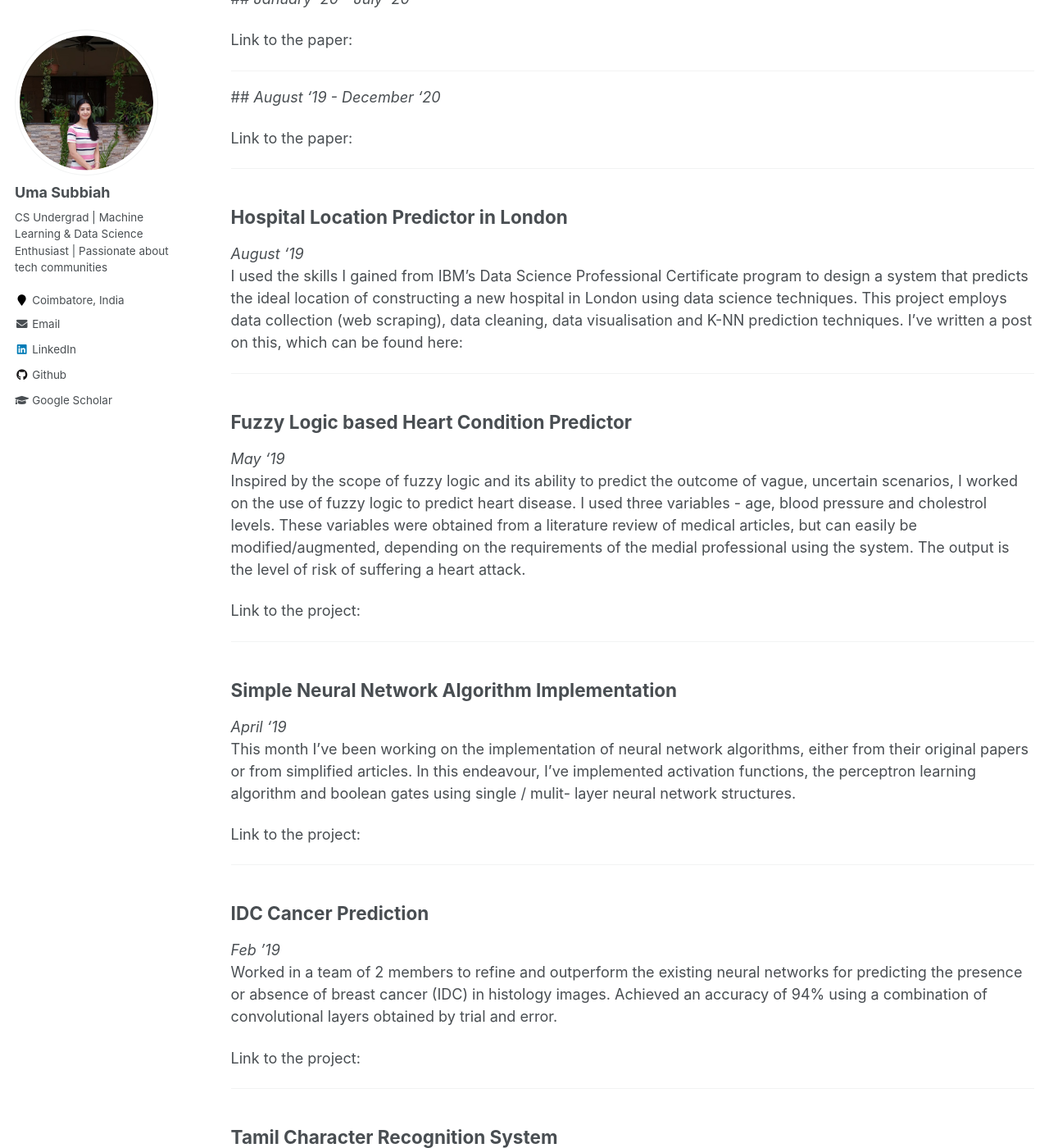
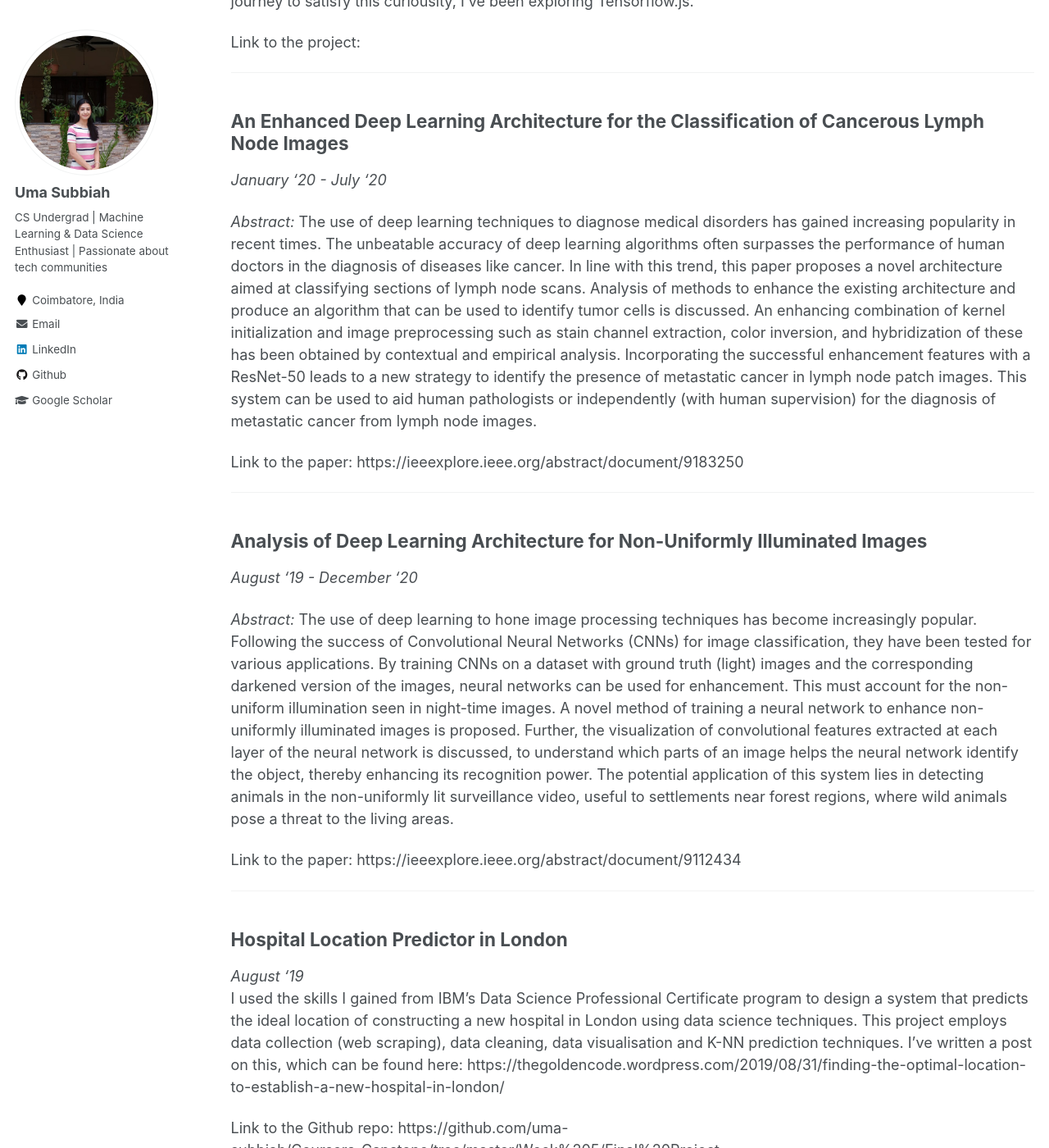
Before and after one commit to uma-subbiah/uma-subbiah.github.io, a Jekyll site: the page built from _pages/projects.md, in a window 1280 px wide and 1400 px high, scrolled down 372 px. Shown: the whole window at 82% size. Built offline with Jekyll 4.4.1, drawn with Linux system fonts in a browser that asks for light colours; some of the changed text lies outside the part shown.

Commit message:
Added relevant links

```diff
--- a/_pages/projects.md
+++ b/_pages/projects.md
@@ -9,38 +9,44 @@ redirect_from:
 <hr>
 
 
-##
+##  using Tensorflow.js
 _September '20_
 <br>
 
 In July 2020, I passed the Tensorflow Developer Certificate program. This exciting exam (and the preparatory course) left me hungry for more. I've been curious about the use of Tensorflow for different platforms, and on the journey to satisfy this curiousity, I've been exploring Tensorflow.js.
-Link to the paper:
+
+Link to the project:
+
+<hr>
+
+## An Enhanced Deep Learning Architecture for the Classification of Cancerous Lymph Node Images
+_January '20 - July '20_
+<br>
+
+*Abstract:* The use of deep learning techniques to diagnose medical disorders has gained increasing popularity in recent times. The unbeatable accuracy of deep learning algorithms often surpasses the performance of human doctors in the diagnosis of diseases like cancer. In line with this trend, this paper proposes a novel architecture aimed at classifying sections of lymph node scans. Analysis of methods to enhance the existing architecture and produce an algorithm that can be used to identify tumor cells is discussed. An enhancing combination of kernel initialization and image preprocessing such as stain channel extraction, color inversion, and hybridization of these has been obtained by contextual and empirical analysis. Incorporating the successful enhancement features with a ResNet-50 leads to a new strategy to identify the presence of metastatic cancer in lymph node patch images. This system can be used to aid human pathologists or independently (with human supervision) for the diagnosis of metastatic cancer from lymph node images.
+
+Link to the paper: https://ieeexplore.ieee.org/abstract/document/9183250
+
+<hr>
+
+## Analysis of Deep Learning Architecture for Non-Uniformly Illuminated Images
+
+_August '19 - December '20_
+<br>
+
+*Abstract:* The use of deep learning to hone image processing techniques has become increasingly popular. Following the success of Convolutional Neural Networks (CNNs) for image classification, they have been tested for various applications. By training CNNs on a dataset with ground truth (light) images and the corresponding darkened version of the images, neural networks can be used for enhancement. This must account for the non-uniform illumination seen in night-time images. A novel method of training a neural network to enhance non-uniformly illuminated images is proposed. Further, the visualization of convolutional features extracted at each layer of the neural network is discussed, to understand which parts of an image helps the neural network identify the object, thereby enhancing its recognition power. The potential application of this system lies in detecting animals in the non-uniformly lit surveillance video, useful to settlements near forest regions, where wild animals pose a threat to the living areas.
+
+Link to the paper: https://ieeexplore.ieee.org/abstract/document/9112434
 
 <hr>
 
 
-##
-_January '20 - July '20_
-<br>
-
-Link to the paper:
-
-<hr>
-
-
-
-##
-_August '19 - December '20_
-<br>
-
-Link to the paper:
-
-<hr>
-
 ## Hospital Location Predictor in London
 _August '19_
 <br>
-I used the skills I gained from IBM's Data Science Professional Certificate program to design a system that predicts the ideal location of constructing a new hospital in London using data science techniques. This project employs data collection (web scraping), data cleaning, data visualisation and K-NN prediction techniques. I've written a post on this, which can be found here:
+I used the skills I gained from IBM's Data Science Professional Certificate program to design a system that predicts the ideal location of constructing a new hospital in London using data science techniques. This project employs data collection (web scraping), data cleaning, data visualisation and K-NN prediction techniques. I've written a post on this, which can be found here: https://thegoldencode.wordpress.com/2019/08/31/finding-the-optimal-location-to-establish-a-new-hospital-in-london/
+
+Link to the Github repo: https://github.com/uma-subbiah/Coursera_Capstone/tree/master/Week%205/Final%20Project
 
 <hr>
 
@@ -50,7 +56,7 @@ _May '19_
 <br>
 Inspired by the scope of fuzzy logic and its ability to predict the outcome of vague, uncertain scenarios, I worked on the use of fuzzy logic to predict heart disease. I used three variables - age, blood pressure and cholestrol levels. These variables were obtained from a literature review of medical articles, but can easily be modified/augmented, depending on the requirements of the medial professional using the system. The output is the level of risk of suffering a heart attack.
 
-Link to the project:
+Link to the project: https://github.com/uma-subbiah/Computational-Intelligence---Fuzzy-Systems/blob/master/Fuzzy_System_for_Determination_of_Risk_of_Heart_Attack-3TestCases.ipynb
 
 <hr>
 
@@ -59,7 +65,7 @@ _April '19_
 <br>
 This month I've been working on the implementation of neural network algorithms, either from their original papers or from simplified articles. In this endeavour, I've implemented activation functions, the perceptron learning algorithm and boolean gates using single / mulit- layer neural network structures.
 
-Link to the project:
+Link to the project: https://github.com/uma-subbiah/Computational-Intelligence---Neural-Networks
 
 <hr>
 
@@ -68,9 +74,9 @@ Link to the project:
 ## IDC Cancer Prediction
 _Feb ’19_
 <br>
-Worked in a team of 2 members to refine and outperform the existing neural networks for predicting the presence or absence of breast cancer (IDC) in histology images. Achieved an accuracy of 94% using a combination of convolutional layers obtained by trial and error.
+Worked in a team of 2 members to refine and outperform the existing neural networks for predicting the presence or absence of breast cancer (IDC) in histology images. Achieved an accuracy of 95.28% using a combination of convolutional layers obtained by trial and error. While I can't share the code, I've linked the project page on my portfolio below:
 
-Link to the project:
+Link to the project: https://thegoldencode.wordpress.com/2018/06/04/predicting-invasive-duct-carcinoma-using-cnns/
 
 <hr>
 
@@ -79,7 +85,7 @@ _Jan '19_
 <br>
 Tamil is one of the oldest languages in the world. I built an extendable prototype neural network that was able to classify 5 characters in Tamil. Achieved an accuracy of > 98%. I used a Tamil character dataset that has been generously open-sourced for the development of technology in Tamil by the University of Jaffna.
 
-Link to the project:
+Link to the project on my portfolio: https://thegoldencode.wordpress.com/2018/09/19/tamil-character-recognition-using-convolutional-neural-networks/
 
 <hr>
 
@@ -102,6 +108,10 @@ Worked on the PHP backend of a University Lab Management System aimed to integra
 * Tools used:
 * Link:
 * Grade Obtained:
+<ul>
+<li> hi
+<li> ji
+</ul>
 <li> 15CSE411 - Software Engineering. – Worked on a team of 5 to develop an event management portal that eases the process of planning and hosting events.
 * Date:
 * Tools used:
```
Also changed, not shown: 1 other file.
